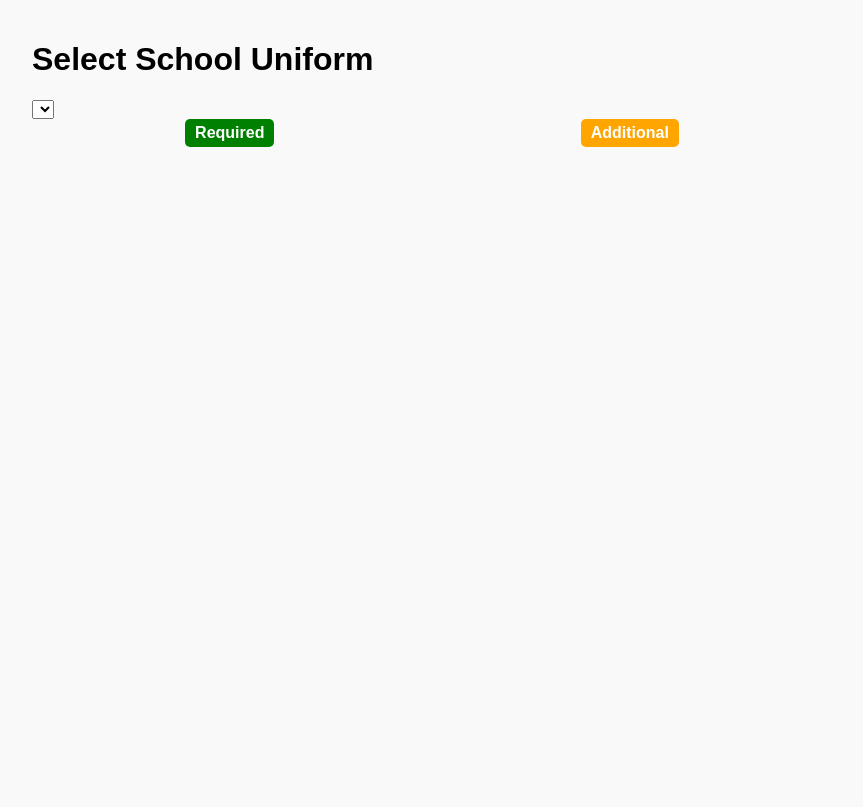
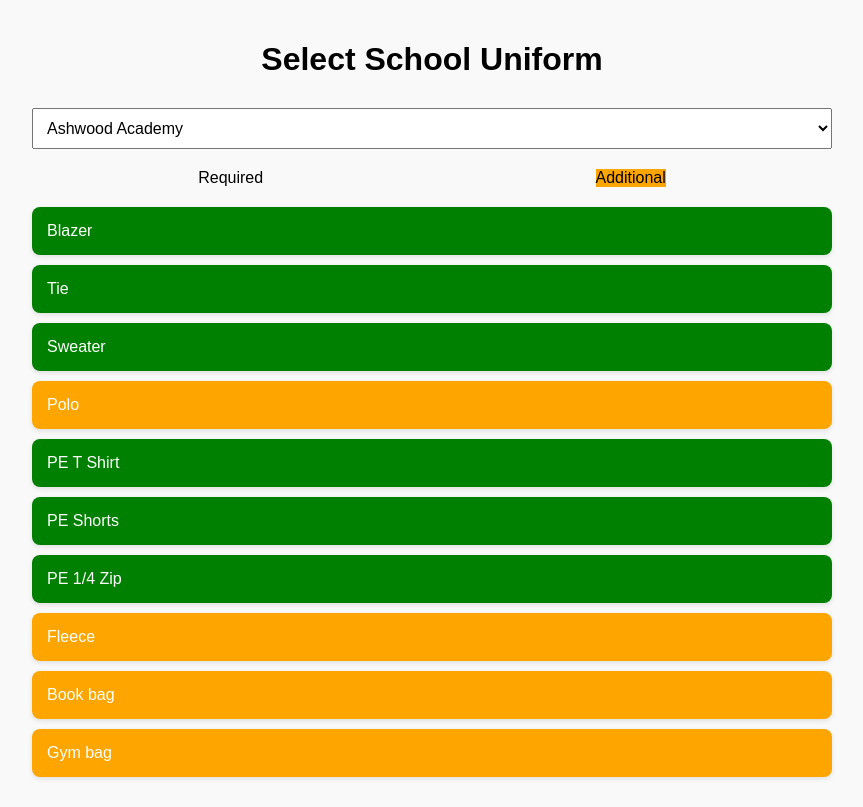
Before and after one commit to jabedul/School, a plain HTML site: page index.html in a window 1280 px wide. Shown: the whole page, without its empty margins (208-1071 px from the left). Drawn offline with Linux system fonts and the light colour scheme.

Commit message:
Update index.html

```diff
--- a/index.html
+++ b/index.html
@@ -1,8 +1,8 @@
 <!DOCTYPE html>
-<html lang='en'>
+<html lang="en">
 <head>
-  <meta charset='UTF-8'>
-  <meta name='viewport' content='width=device-width, initial-scale=1.0'>
+  <meta charset="UTF-8" />
+  <meta name="viewport" content="width=device-width, initial-scale=1.0"/>
   <title>School Uniform Selector</title>
   <style>
     body {
@@ -12,7 +12,8 @@
       margin: auto;
       background-color: #f9f9f9;
     }
-   -align: center;
+    h1 {
+      text-align: center;
       margin-bottom: 30px;
     }
     select {
@@ -26,8 +27,7 @@
       justify-content: space-around;
       margin-bottom: 20px;
     }
-    .legend div {
-      padding: 5px 10px;
+         padding: 5px 10px;
       border-radius: 5px;
       color: white;
       font-weight: bold;
@@ -57,38 +57,59 @@
 </head>
 <body>
   <h1>Select School Uniform</h1>
-  <select id='schoolDropdown'></select>
-  <div class='legend'>
-    <div class='required-legend'>Required</div>
-    <div class='additional-legend'>Additional</div>
+  <select id="schoolDropdown"></select>
+  <div class="legend">
+    <div class="required-legend">Required</div>
+    <div class="additional-legend">Additional</div>
   </div>
-  <div id='uniformItems'></div>
+  <div id="uniformItems"></div>
   <script>
-    const schoolData = { /* full dataset with 25 schools */ };
+    const schoolData = {
+      "Ashwood Academy": { "Blazer": "required", "Tie": "required", "Sweater": "required", "Polo": "additional", "PE T Shirt": "required", "PE Shorts": "required", "PE 1/4 Zip": "required", "Fleece": "additional", "Book bag": "additional", "Gym bag": "additional" },
+      "Elmhurst College": { "Jumper": "required", "Blazer": "required", "Tie": "required", "Sweater": "required", "Polo": "additional", "PE T Shirt": "required", "PE Pants": "required", "PE Shorts": "required", "PE 1/4 Zip": "required", "Book bag": "additional", "Grey trouser/Skirt": "additional", "Fleece": "additional" },
+      "Northgate High": { "Logo'd School skirt": "required", "Jumper": "required", "Blazer": "required", "Tie": "required", "Sweater": "required", "Polo": "additional", "PE Pants": "required", "PE Shorts": "required", "PE 1/4 Zip": "required", "Shirt/Blouse": "additional", "Black trouser/Skirt": "additional", "Grey trouser/Skirt": "additional", "Book bag": "additional" },
+      "Willowbrook School": { "Jumper": "required", "Blazer": "required", "Tie": "required", "PE T Shirt": "required", "PE Shorts": "required", "PE 1/4 Zip": "required", "Book bag": "required", "Shirt/Blouse": "additional", "Black trouser/Skirt": "additional", "Grey trouser/Skirt": "additional", "Polo": "additional", "Gym bag": "additional" },
+      "Cedar Valley Prep": { "Logo'd School skirt": "required", "Jumper": "required", "Blazer": "required", "Tie": "required", "Sweater": "required", "PE Shorts": "required", "Book bag": "additional", "Black trouser/Skirt": "additional", "Fleece": "additional" },
+      "Maple Ridge Institute": { "Blazer": "required", "Tie": "required", "Sweater": "required", "PE T Shirt": "required", "PE Pants": "required", "PE Shorts": "required", "Book bag": "required", "Gym bag": "additional", "Polo": "additional" },
+      "Silverlake Grammar": { "Logo'd School skirt": "required", "Jumper": "required", "Tie": "required", "Sweater": "required", "PE T Shirt": "required", "PE Shorts": "required", "Book bag": "required", "Fleece": "additional", "Gym bag": "additional" },
+      "Brighton Hill School": { "Blazer": "required", "Tie": "required", "Sweater": "required", "PE Pants": "required", "PE Shorts": "required", "Book bag": "required", "Polo": "additional", "Fleece": "additional" },
+      "Lakeside Academy": { "Jumper": "required", "Blazer": "required", "Tie": "required", "PE T Shirt": "required", "PE Shorts": "required", "Book bag": "required", "Black trouser/Skirt": "additional", "Gym bag": "additional" },
+      "Greenfield High": { "Logo'd School skirt": "required", "Jumper": "required", "Blazer": "required", "Tie": "required", "Sweater": "required", "PE Pants": "required", "PE Shorts": "required", "Book bag": "required", "Polo": "additional" },
+      "Oakridge School": { "Blazer": "required", "Tie": "required", "Sweater": "required", "PE T Shirt": "required", "PE Shorts": "required", "Book bag": "required", "Fleece": "additional" },
+      "Riverbend College": { "Jumper": "required", "Blazer": "required", "Tie": "required", "PE Pants": "required", "PE Shorts": "required", "Book bag": "required", "Gym bag": "additional" },
+      "Hillcrest Academy": { "Logo'd School skirt": "required", "Jumper": "required", "Tie": "required", "Sweater": "required", "PE T Shirt": "required", "PE Shorts": "required", "Book bag": "required", "Polo": "additional" },
+      "Brookstone High": { "Blazer": "required", "Tie": "required", "Sweater": "required", "PE Pants": "required", "PE Shorts": "required", "Book bag": "required", "Fleece": "additional" },
+      "Pinehill School": { "Jumper": "required", "Blazer": "required", "Tie": "required", "PE T Shirt": "required", "PE Shorts": "required", "Book bag": "required", "Gym bag": "additional" },
+      "Westwood Prep": { "Logo'd School skirt": "required", "Jumper": "required", "Tie": "required", "Sweater": "required", "PE Pants": "required", "PE Shorts": "required", "Book bag": "required", "Polo": "additional" },
+      "Fairview Grammar": { "Blazer": "required", "Tie": "required", "Sweater": "required", "PE T Shirt": "required", "PE Shorts": "required", "Book bag": "required", "Fleece": "additional" },
+      "Stonebridge School": { "Jumper": "required", "Blazer": "required", "Tie": "required", "PE Pants": "required", "PE Shorts": "required", "Book bag": "required", "Gym bag": "additional" },
+      "Meadowbrook High": { "Logo'd School skirt": "required", "Jumper": "required", "Tie": "required", "Sweater": "required", "PE T Shirt": "required", "PE Shorts": "required", "Book bag": "required", "Polo": "additional" },
+      "Redwood Academy": { "Blazer": "required", "Tie": "required", "Sweater": "required", "PE Pants": "required", "PE Shorts": "required", "Book bag": "required", "Fleece": "additional" }
+    };
 
-    const dropdown = document.getElementById('schoolDropdown');
-    const itemContainer = document.getElementById('uniformItems');
+    const dropdown = document.getElementById("schoolDropdown");
+    const itemContainer = document.getElementById("uniformItems");
 
     Object.keys(schoolData).forEach(school => {
-      const option = document.createElement('option');
+      const option = document.createElement("option");
       option.value = school;
       option.textContent = school;
       dropdown.appendChild(option);
     });
 
-    dropdown.addEventListener('change', () => {
+    dropdown.addEventListener("change", () => {
       const selectedSchool = dropdown.value;
       const items = schoolData[selectedSchool];
-      itemContainer.innerHTML = '';
+      itemContainer.innerHTML = "";
       Object.entries(items).forEach(([item, type]) => {
-        const div = document.createElement('div');
+        const div = document.createElement("div");
         div.textContent = item;
         div.className = `item ${type}`;
         itemContainer.appendChild(div);
       });
     });
 
-    dropdown.dispatchEvent(new Event('change'));
+    dropdown.dispatchEvent(new Event("change"));
   </script>
 </body>
 </html>
```
